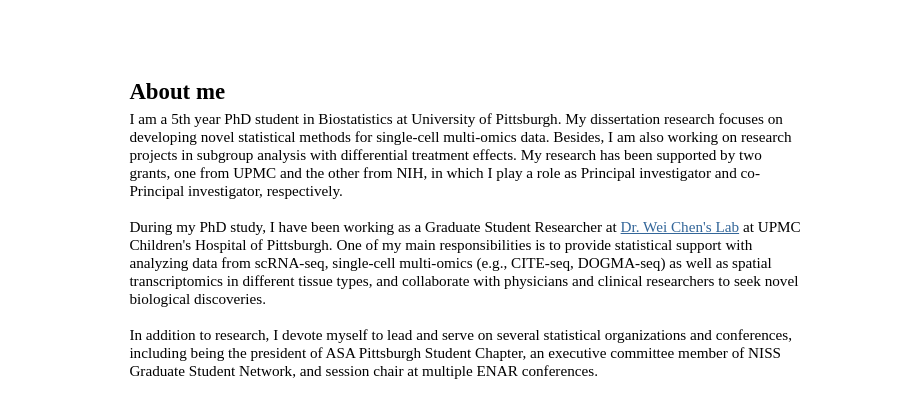
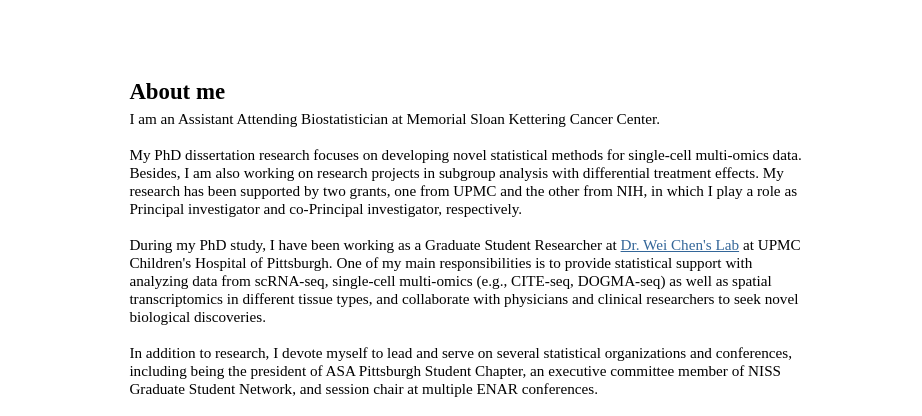
Before and after one commit to tarot0410/tarot0410.github.io, a plain HTML site: page index.html in a window 1280 px wide. Shown: the top 416 px of the page, 358-1280 px from the left. Drawn offline with Linux system fonts and the light colour scheme; a script that the page names is missing.

Commit message:
Update index.html

```diff
--- a/index.html
+++ b/index.html
@@ -47,7 +47,7 @@
 
 			<br>
             <p><h2>About me</h2>
-		I am a 5th year PhD student in Biostatistics at University of Pittsburgh. My dissertation research focuses on developing novel statistical methods for single-cell multi-omics data. Besides, I am also working on research projects in subgroup analysis with differential treatment effects. My research has been supported by two grants, one from UPMC and the other from NIH, in which I play a role as Principal investigator and co-Principal investigator, respectively.
+		I am an Assistant Attending Biostatistician at Memorial Sloan Kettering Cancer Center. <br> <br>My PhD dissertation research focuses on developing novel statistical methods for single-cell multi-omics data. Besides, I am also working on research projects in subgroup analysis with differential treatment effects. My research has been supported by two grants, one from UPMC and the other from NIH, in which I play a role as Principal investigator and co-Principal investigator, respectively.
 <br> <br>During my PhD study, I have been working as a Graduate Student Researcher at <a href='https://sites.pitt.edu/~wec47/' target="_blank"> Dr. Wei Chen's Lab</a> at UPMC Children's Hospital of Pittsburgh. One of my main responsibilities is to provide statistical support with analyzing data from scRNA-seq, single-cell multi-omics (e.g., CITE-seq, DOGMA-seq) as well as spatial transcriptomics in different tissue types, and collaborate with physicians and clinical researchers to seek novel biological discoveries.
 <br> <br>In addition to research, I devote myself to lead and serve on several statistical organizations and conferences, including being the president of ASA Pittsburgh Student Chapter, an executive committee member of NISS Graduate Student Network, and session chair at multiple ENAR conferences.</p>
 		</div>
```
